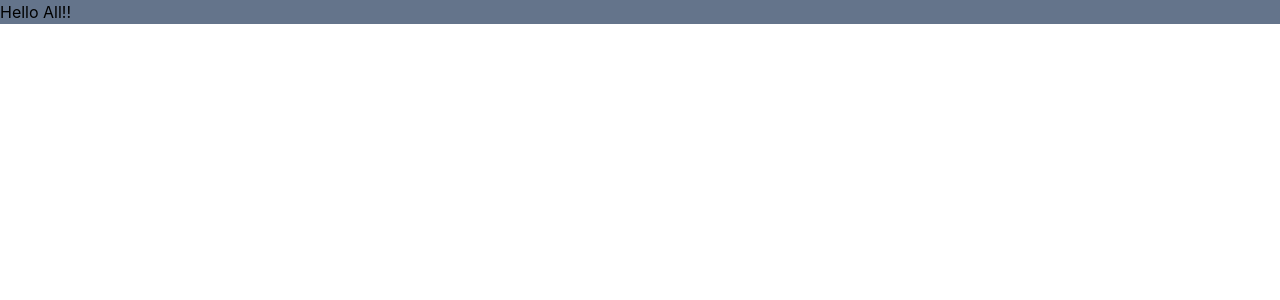
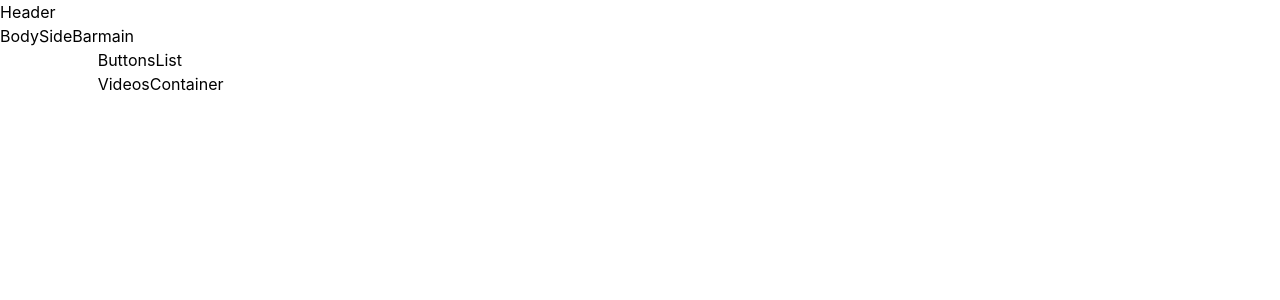
Before and after one commit to NatashaDeb/Youtube_Project-, a React (Create React App) app: page / in a window 1280 px wide. Shown: the top 300 px of the page. Built offline with nearby package versions, Linux system fonts and the light colour scheme.

Commit message:
Basic Skeliton

```diff
--- a/src/App.js
+++ b/src/App.js
@@ -1,9 +1,14 @@
 
 import './App.css';
+import Body from './components/Body';
+import Header from './components/Header';
 
 function App() {
   return (
-      <h1 className='bg-slate-500'>Hello All!!</h1>
+     <div>
+      <Header/>
+      <Body/>
+     </div>
   );
 }
 
--- /dev/null
+++ b/src/components/Body.js
@@ -0,0 +1,14 @@
+import MainContainer from "./MainContainer";
+import SideBar from "./SideBar";
+
+const Body = () =>{
+    return(
+        <div className="flex">
+            Body
+            <SideBar/>
+            <MainContainer/>
+        </div>
+    )
+}
+
+export default Body;
--- /dev/null
+++ b/src/components/ButtonsList.js
@@ -0,0 +1,9 @@
+import React from 'react';
+
+const ButtonsList = () => {
+  return (
+    <div>ButtonsList</div>
+  );
+};
+
+export default ButtonsList;
--- /dev/null
+++ b/src/components/Header.js
@@ -0,0 +1,9 @@
+const Header = ()=>{
+    return(
+        <div>
+            Header
+        </div>
+    )
+}
+
+export default Header;
--- /dev/null
+++ b/src/components/MainContainer.js
@@ -0,0 +1,13 @@
+import ButtonsList from "./ButtonsList";
+import VideosContainer from "./VideosContainer";
+
+const MainContainer = () =>{
+    return(
+        <div>main
+            <ButtonsList/>
+            <VideosContainer/>
+        </div>
+    )
+}
+
+export default MainContainer;
--- /dev/null
+++ b/src/components/SideBar.js
@@ -0,0 +1,7 @@
+const SideBar = () =>{
+    return(
+        <div>SideBar</div>
+    )
+}
+
+export default SideBar;
--- /dev/null
+++ b/src/components/VideosContainer.js
@@ -0,0 +1,9 @@
+import React from 'react';
+
+const VideosContainer = () => {
+  return (
+    <div>VideosContainer</div>
+  );
+};
+
+export default VideosContainer;
```
